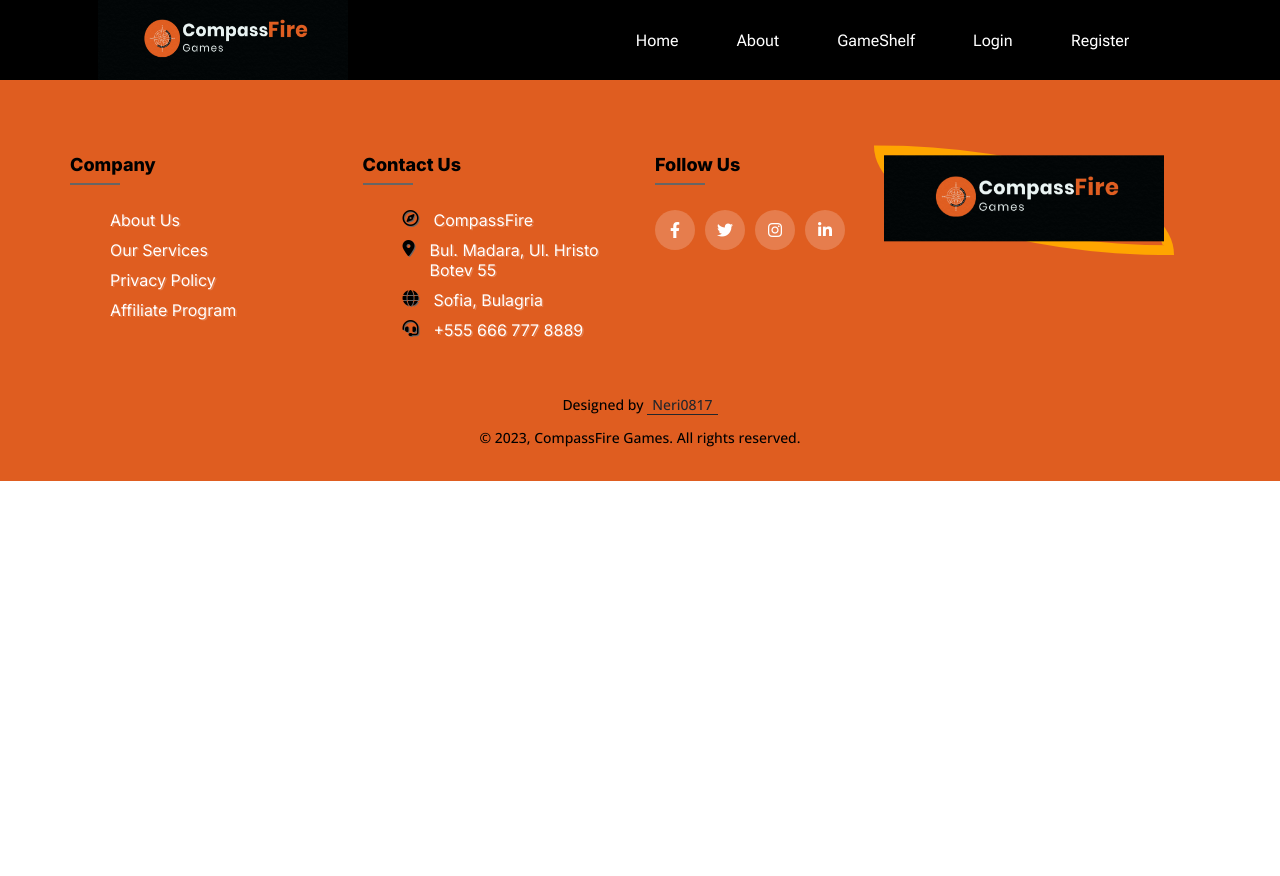
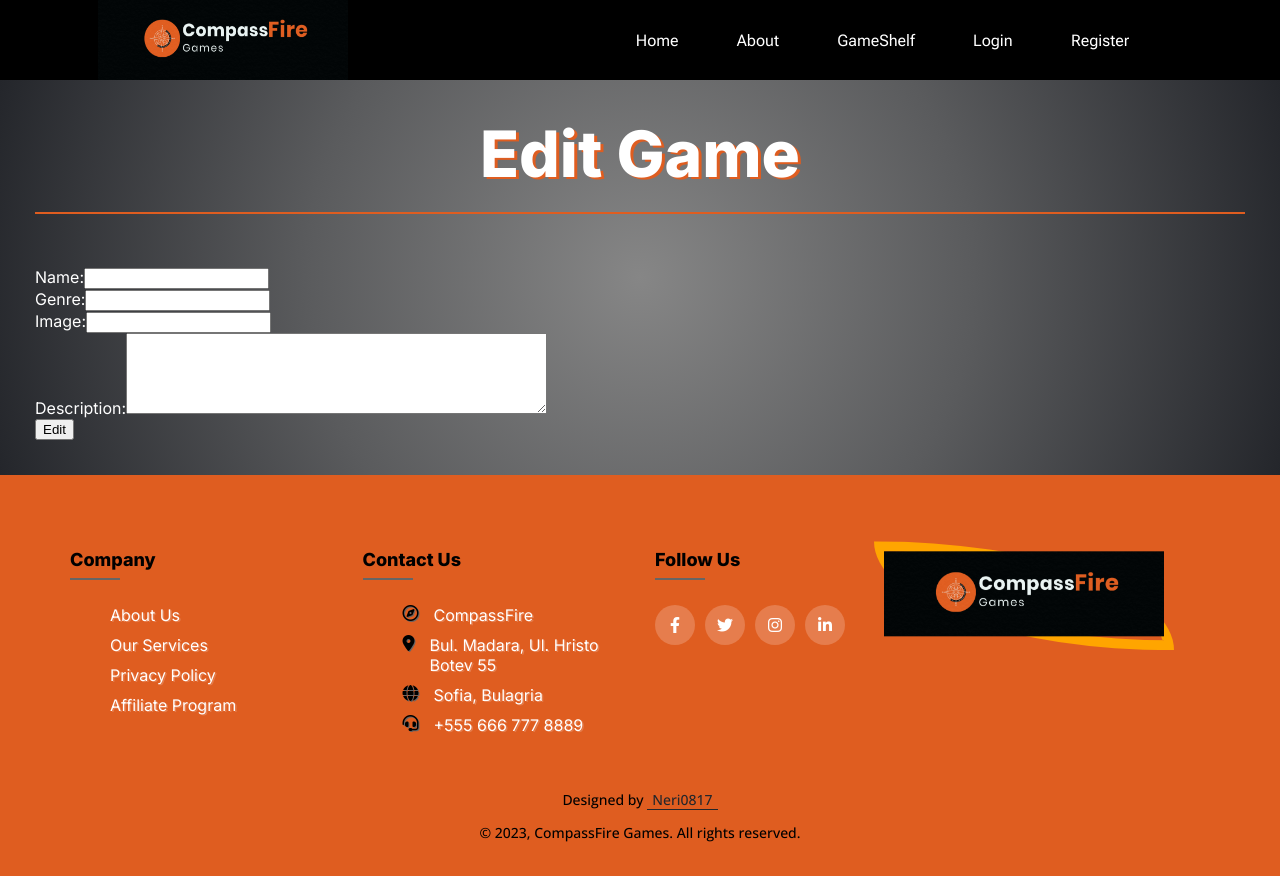
Before and after one commit to Neri0817/compassfire-games-web-app, a React (Create React App) app in the folder client/: page /catalog/1/edit in a window 1280 px wide. Before the commit the page ends 800 px from the top, so only its background shows below. Built offline with nearby package versions, Linux system fonts and the light colour scheme; no server answers.

Commit message:
Add edit page

```diff
--- a/client/src/App.css
+++ b/client/src/App.css
@@ -48,7 +48,8 @@ body {
 .addgame-section,
 .register-section,
 .login-section,
-.details-section {
+.details-section,
+.edit-section {
   padding: 35px;
 }
 
@@ -57,7 +58,8 @@ body {
 .addgame-section-heading,
 .register-section-heading,
 .login-section-heading,
-.details-section-heading {
+.details-section-heading,
+.edit-section-heading {
   text-align: center;
   font-size: 64px;
   font-weight: 900;
--- a/client/src/App.js
+++ b/client/src/App.js
@@ -16,6 +16,7 @@ import { gameServiceFactory } from "./services/gameService";
 import { authServiceFactory } from "./services/authService";
 import { AuthContext } from "./contexts/AuthContext";
 import { Logout } from "./components/Logout/Logout";
+import { EditGame } from "./components/EditGame/EditGame";
 
 const baseUrl = "http://localhost:3030/data/games";
 
@@ -110,6 +111,10 @@ function App() {
             path="/addgame"
             element={<AddGame onAddGameSubmit={onAddGameSubmit} />}
           />
+          <Route
+            path="/catalog/:gameId/edit"
+            element={<EditGame onGameEditSubmit={onGameEditSubmit} />}
+          />
           <Route path="/login" element={<Login />} />
           <Route path="/register" element={<Register />} />
           <Route path="/logout" element={<Logout />} />
--- /dev/null
+++ b/client/src/components/EditGame/EditGame.js
@@ -0,0 +1,84 @@
+import { useEffect } from "react";
+import { useParams } from "react-router-dom";
+
+import { useForm } from "../../hooks/useForm";
+import { useService } from "../../hooks/useService";
+import { gameServiceFactory } from "../../services/gameService";
+
+export const EditGame = ({ onGameEditSubmit }) => {
+  const { gameId } = useParams();
+  const gameService = useService(gameServiceFactory);
+  const { values, changeHandler, onSubmit, changeValues } = useForm(
+    {
+      _id: "",
+      title: "",
+      category: "",
+      imageUrl: "",
+      summary: "",
+    },
+    onGameEditSubmit
+  );
+
+  useEffect(() => {
+    gameService.getOne(gameId).then((result) => {
+      changeValues(result);
+    });
+  }, [changeValues, gameId, gameService]);
+
+  return (
+    <section className="edit-section">
+      <h1 className="edit-section-heading">Edit Game</h1>
+      <div className="edit-section-container">
+        <div className="edit-section-container-form">
+          <form onSubmit={onSubmit}>
+            <div>
+              <label>Name:</label>
+              <input
+                type="text"
+                id="title"
+                name="title"
+                value={values.title}
+                onChange={changeHandler}
+              />
+            </div>
+            <div>
+              <label>Genre:</label>
+              <input
+                type="text"
+                id="category"
+                name="category"
+                value={values.category}
+                onChange={changeHandler}
+              />
+            </div>
+            <div>
+              <label>Image:</label>
+              <input
+                type="text"
+                id="imageUrl"
+                name="imageUrl"
+                value={values.imageUrl}
+                onChange={changeHandler}
+              />
+            </div>
+            <div>
+              <label>Description:</label>
+              <textarea
+                id="summary"
+                cols="50"
+                rows="5"
+                name="summary"
+                value={values.summary}
+                onChange={changeHandler}
+              ></textarea>
+            </div>
+            <button type="submit" className="edit-section-container-form-btn">
+              Edit
+            </button>
+          </form>
+        </div>
+        <div className="edit-section-container-img"></div>
+      </div>
+    </section>
+  );
+};
--- a/client/src/hooks/useForm.js
+++ b/client/src/hooks/useForm.js
@@ -1,4 +1,4 @@
-import { useState, useEffect } from 'react';
+import { useState } from 'react';
 
 export const useForm = (initialValues, onSubmitHandler) => {
     const [values, setValues] = useState(initialValues);
```
